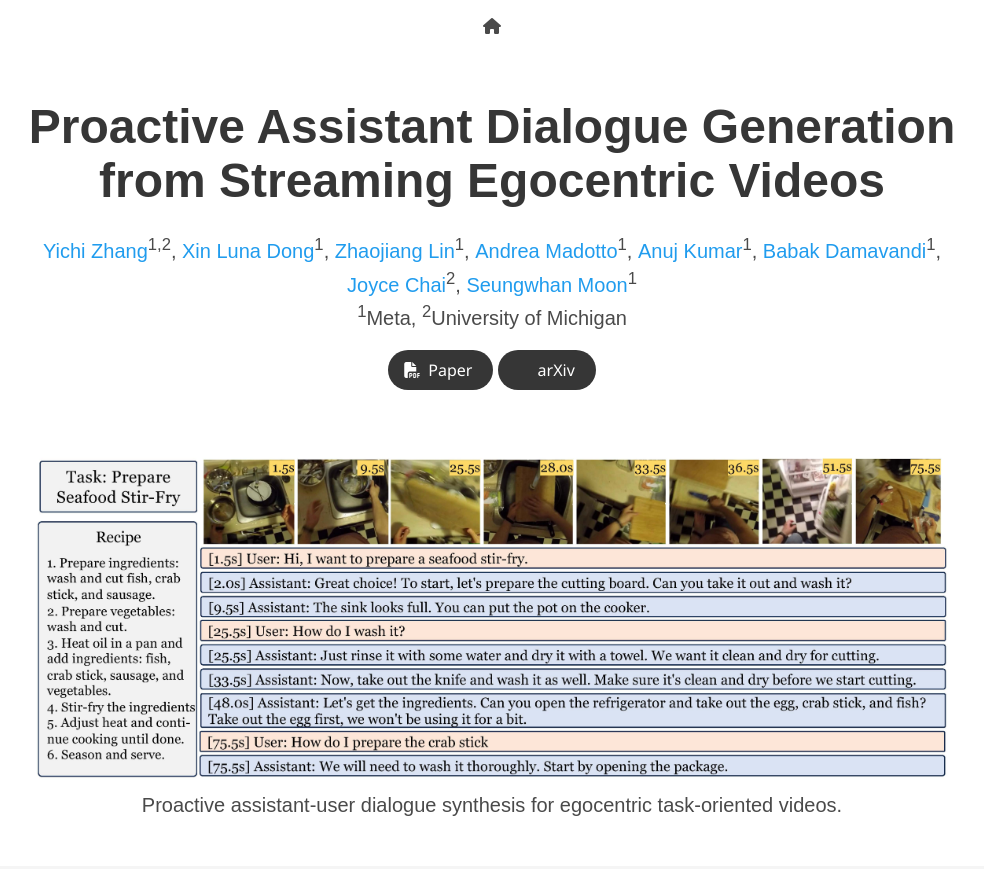
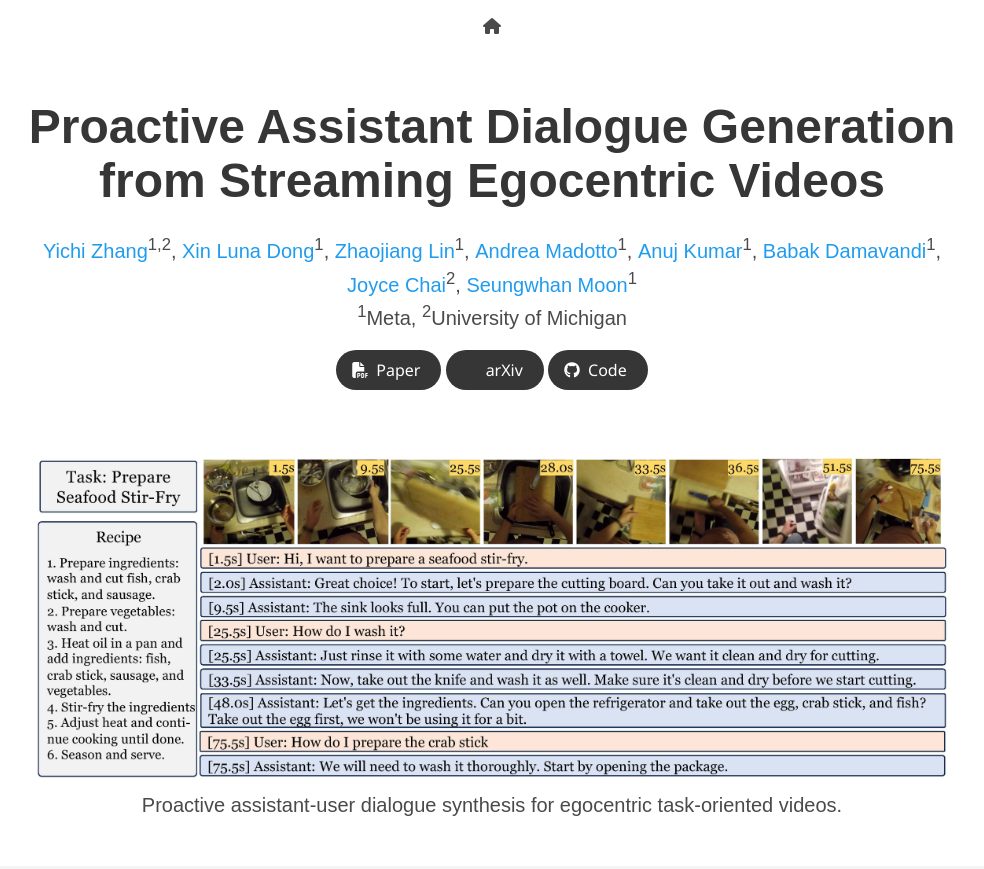
Before and after one commit to pro-assist/pro-assist.github.io, a plain HTML site: page index.html in a window 1280 px wide. Shown: the top 869 px of the page, without its empty margins (148-1132 px from the left). Drawn offline with nearby package versions, Linux system fonts and the light colour scheme; some icons are missing; a web font is replaced by a local one.

Commit message:
Add link to code

```diff
--- a/index.html
+++ b/index.html
@@ -151,15 +151,15 @@
                 </a>
               </span> -->
               <!-- Code Link. -->
-              <!-- <span class="link-block">
-                <a href="https://github.com/google/nerfies"
+              <span class="link-block">
+                <a href="https://github.com/pro-assist/ProAssist"
                    class="external-link button is-normal is-rounded is-dark">
                   <span class="icon">
                       <i class="fab fa-github"></i>
                   </span>
                   <span>Code</span>
                   </a>
-              </span> -->
+              </span>
               <!-- Dataset Link. -->
               <!-- <span class="link-block">
                 <a href="https://github.com/google/nerfies/releases/tag/0.1"
```
